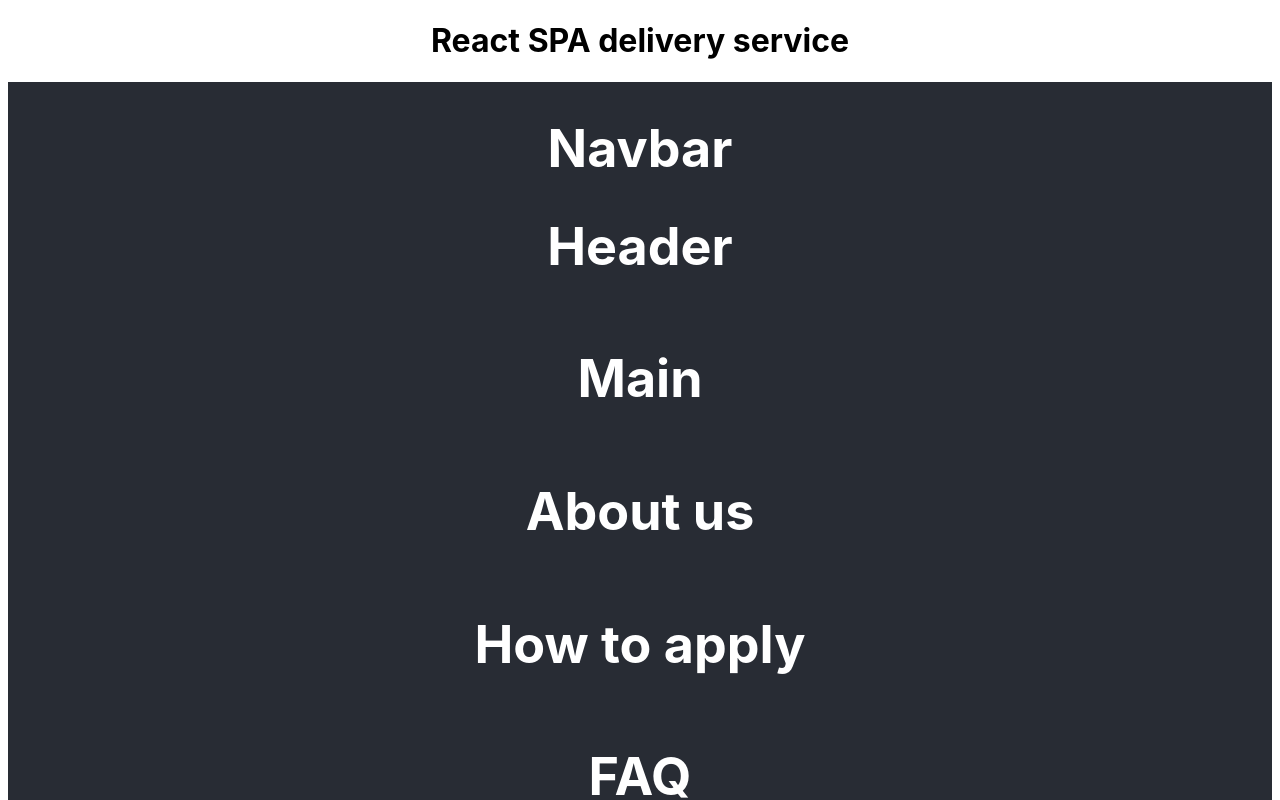
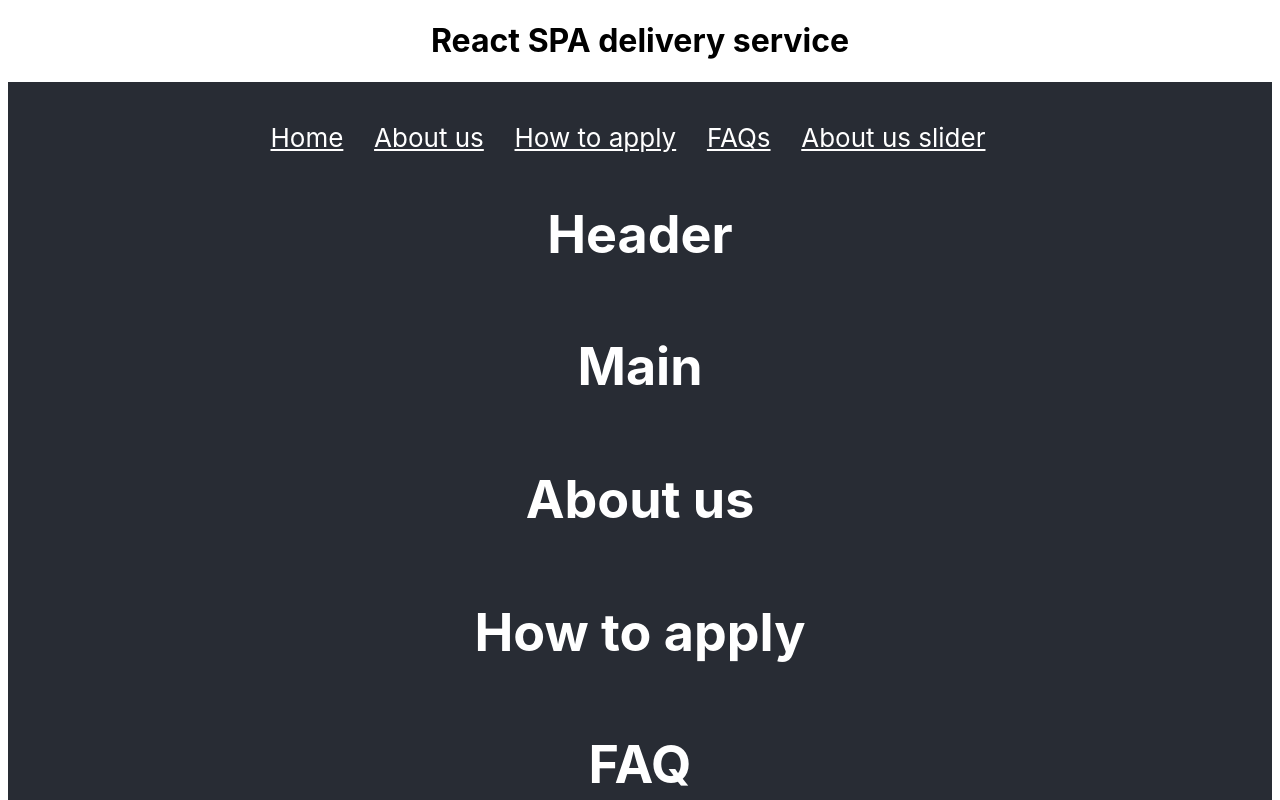
Before and after one commit to AlyonaYAV/react-spa-delivery, a React (Create React App) app: page / in a window 1280 px wide. Shown: the top 800 px of the page. Built offline with nearby package versions, Linux system fonts and the light colour scheme.

Commit message:
Base HTML and CSS code prepared for navigation

```diff
--- a/src/components/navbar/Navbar.jsx
+++ b/src/components/navbar/Navbar.jsx
@@ -2,9 +2,15 @@ import React from "react";
 import './navbar.css';
 
 const Navbar = ()=>{
-    return (<div>
-        <h1>Navbar</h1>
-    </div>)
+    return (<nav className="navbar">
+            <ul>
+                <li><a href="#">Home</a></li>
+                <li><a href="#">About us</a></li>
+                <li><a href="#">How to apply</a></li>
+                <li><a href="#">FAQs</a></li>
+                <li><a href="#">About us slider</a></li>
+            </ul>
+        </nav>);
 }
 
 export default Navbar;
--- a/src/components/navbar/navbar.css
+++ b/src/components/navbar/navbar.css
@@ -0,0 +1,20 @@
+.navbar{
+    height: 60px;
+    width: 755px;
+    margin-right: 4rem;
+    align-self: flex-end;
+}
+.navbar ul{
+    height: inherit;
+    list-style-type: none;
+    display: flex;
+    justify-content: space-between;
+    align-items: center;
+}
+.navbar ul li{
+
+}
+.navbar ul li a{
+    font-size: var(--font-navbar);
+    color: #fff;
+}
```
